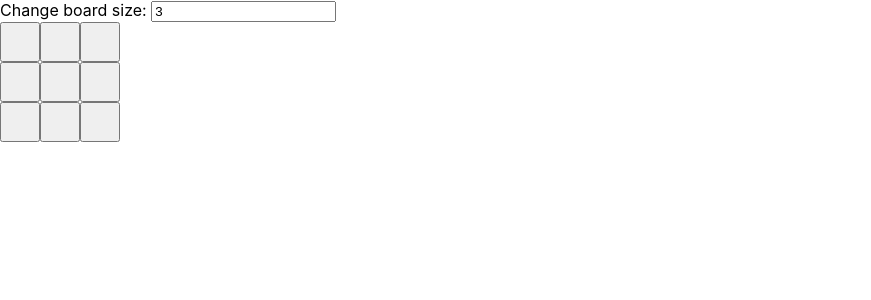
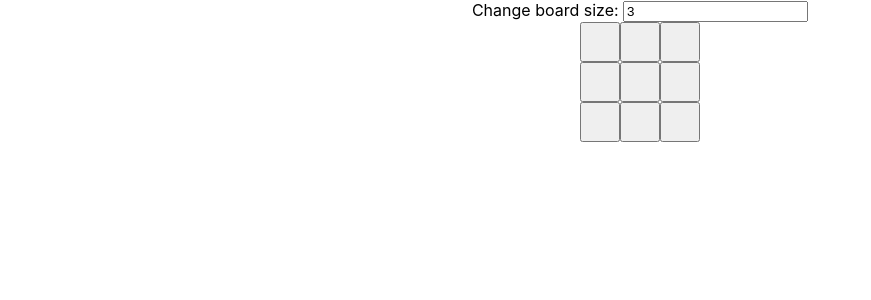
Before and after one commit to cpaisan/tic-tac-toe, a React (Create React App) app: page / in a window 1280 px wide. Shown: the top 300 px of the page, without its empty margins (0-871 px from the left). Built offline with nearby package versions, Linux system fonts and the light colour scheme.

Commit message:
[feature] Add minor styling

```diff
--- a/src/App.tsx
+++ b/src/App.tsx
@@ -1,6 +1,7 @@
 import React, { useState } from "react";
 import Board from "components/Board";
 import { hot } from "react-hot-loader/root";
+import { createUseStyles } from "react-jss";
 
 const onChange = (
   event: any,
@@ -106,14 +107,40 @@ export const updateGameState = (
   setPlayerTurn(playerTurn === "X" ? "O" : "X");
 };
 
+const useStyles = createUseStyles({
+  root: {
+    margin: "0 auto",
+    width: "max-content",
+    display: "grid",
+    gridTemplateAreas: `
+      "label  label  label"
+      "header header header"
+      "...... board  ....."
+    `,
+    gridTemplateColumns: "auto auto auto"
+  },
+  label: {
+    gridArea: "label",
+    justifySelf: "center"
+  },
+  header: {
+    gridArea: "header",
+    justifySelf: "center"
+  },
+  board: {
+    gridArea: "board"
+  }
+});
+
 const App: React.FC = () => {
+  const classes = useStyles();
   const [boardSize, setBoardSize] = useState(3);
   const [gameState, setGameState] = useState(constructGameState(boardSize));
   const [playerTurn, setPlayerTurn] = useState("X");
   const gameOver = checkWinConditions(gameState);
   return (
-    <div>
-      <label htmlFor="boardSizeInput">
+    <div className={classes.root}>
+      <label htmlFor="boardSizeInput" className={classes.label}>
         Change board size:{" "}
         <input
           onChange={e =>
@@ -124,9 +151,12 @@ const App: React.FC = () => {
         />
       </label>
       {gameOver && (
-        <h1>{`Player ${playerTurn === "X" ? "O" : "X"} has won!`}</h1>
+        <h1 className={classes.header}>{`Player ${
+          playerTurn === "X" ? "O" : "X"
+        } has won!`}</h1>
       )}
       <Board
+        className={classes.board}
         gameOver={gameOver}
         boardSize={boardSize}
         gameState={gameState}
--- a/src/components/Board/Board.tsx
+++ b/src/components/Board/Board.tsx
@@ -16,6 +16,7 @@ interface BoardProps {
   gameState: any;
   updateGameState: any;
   gameOver: boolean;
+  className: string;
 }
 
 export const constructBoard = (
@@ -41,10 +42,16 @@ export const constructBoard = (
   );
 
 const Board: React.FC<BoardProps> = props => {
-  const { boardSize = 3, gameState, updateGameState, gameOver } = props;
+  const {
+    boardSize = 3,
+    gameState,
+    updateGameState,
+    gameOver,
+    className
+  } = props;
   const classes = useStyles({ boardSize });
   const board = constructBoard(gameState, updateGameState, gameOver);
-  return <div className={classes.root}>{board}</div>;
+  return <div className={[className, classes.root].join(" ")}>{board}</div>;
 };
 
 Board.defaultProps = {
```
